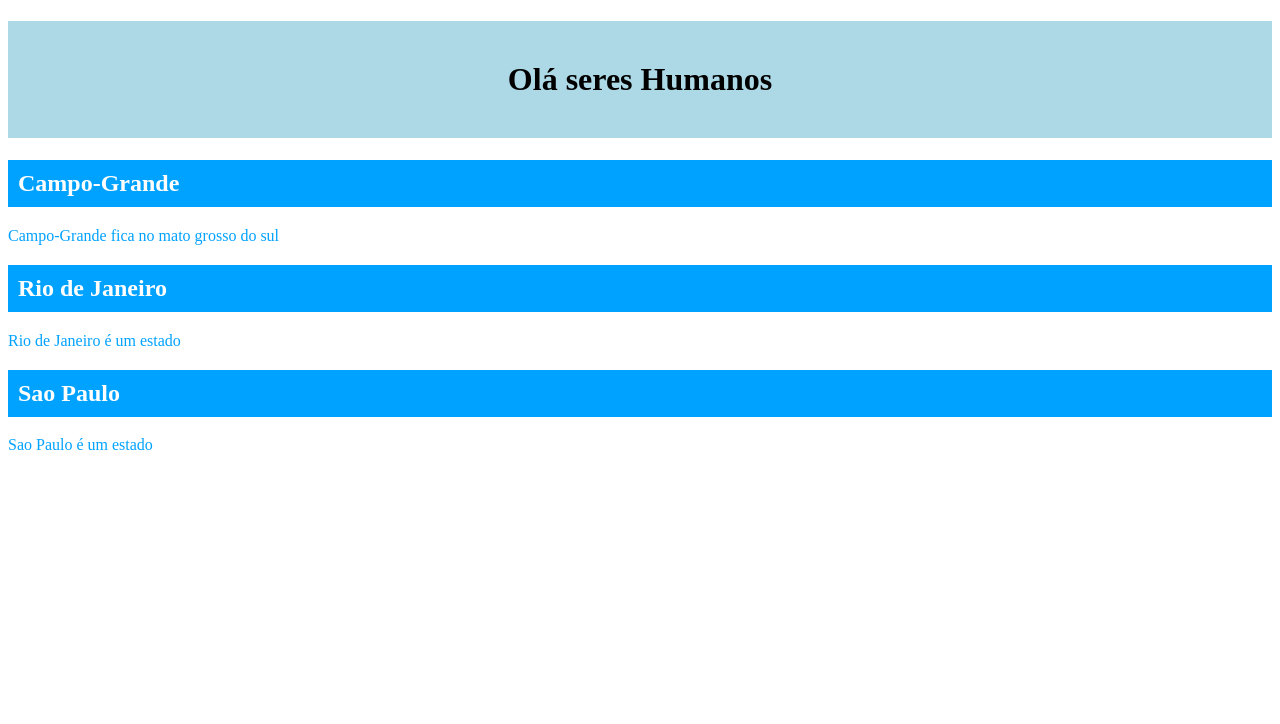
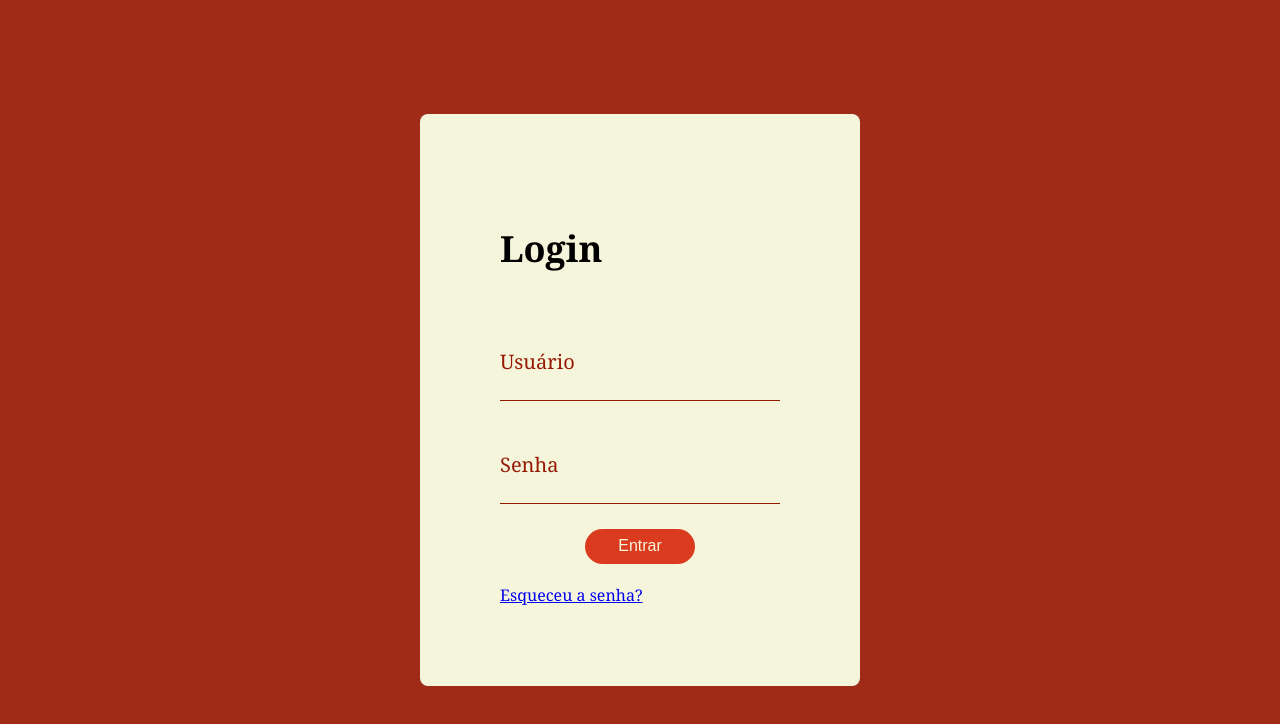
Before and after one commit to mari-barros/desenvelvimento-front, a plain HTML site: page index.html in a window 1280 px wide. Drawn offline with Linux system fonts and the light colour scheme.

Commit message:
aula-02
site lanche

```diff
--- a/index.html
+++ b/index.html
@@ -5,21 +5,44 @@
     <meta http-equiv="X-UA-Compatible" content="IE=edge">
     <meta name="viewport" content="width=device-width, initial-scale=1.0">
     <link rel="stylesheet" href="style.css">
-    <title>Aula 1</title>
+    <title>Nix LiLy</title>
 </head>
 
 <body>
 
-    <h1 id="myHeader"> Olá seres Humanos </h1>
+    <div id="conteiner">
 
-    <h2 class="city"> Campo-Grande</h2>
-    <p>Campo-Grande fica no mato grosso do sul</p>
+        <form class="card">
 
-    <h2 class="city"> Rio de Janeiro</h2>
-    <p>Rio de Janeiro é um estado </p>
+            <div class="card-header">
+                <h2>Login</h2>
+            </div>
 
-    <h2 class="city">Sao Paulo</h2>
-    <p>Sao Paulo é um estado</p>
+            <div class="card-content">
+
+                <div class="card-content-area">
+                    <label for="usuario">Usuário</label>
+                    <input type="text" id="usuario" autocomplete="off">
+                </div>
+
+                <div class="card-content-area">
+                    <label for="password">Senha</label>
+                    <input type="password" id="password" autocomplete="off">
+                </div>
+
+            </div>
+
+            <div class="btn">
+                <button>Entrar</button>
+            </div>
+
+            <div class="card-recuperar">
+                <a href="#" class="recuperar_senha">Esqueceu a senha?</a>
+            </div>
+
+        </form>
+
+    </div>
 
 </body>
 </html>
--- a/style.css
+++ b/style.css
@@ -1,18 +1,76 @@
 *
+body {
 
-#myHeader {
-background-color: lightblue;
-color: black;
-padding: 40px;
-text-align: center;
+    padding: 0;
+    margin: 0;
+    background-color: #a02b17;
+
 }
 
-.city {
-        background-color: rgb(0, 162, 255);
-        color: white;
-        padding: 10px;
+#conteiner{
+    display: flex;
+    align-items: center;
+    justify-content: center;
+    height: 100vh;
+    font-family: Cambria, Cochin, Georgia, Times, 'Times New Roman', serif;
 }
 
-p{
-    color:rgb(0, 162, 255);
+.card{
+    background-color: beige;
+    padding: 80px;
+    border-radius: 8px;
+    width: 280px;
 }
+
+.card-header{
+    margin-top: 12px;
+    padding-bottom: 20px;
+    color: black;
+    font-size: 24px;
+
+}
+
+.card-content label {
+
+    color: #961903;
+    font-size: 20px;
+}
+
+.card-content-area {
+
+    display: flex;
+    flex-direction: column;
+    padding: 25px 0;
+
+}
+.card-content-area input {
+
+    margin-top: 10px;
+    padding:0 5px;
+    background-color: transparent;
+    border:none;
+    border-bottom: 1px solid #961903;
+    outline: none;
+
+}
+
+.btn{
+    display: flex;
+    justify-content: center;
+    margin-bottom: 20px;
+}
+.btn button{
+    background-color: #da3a1e;
+    height: 35px;
+    width: 110px;
+    border: none;
+    border-radius: 50px;
+    color: beige;
+    font-size: 16px;
+    cursor: pointer;
+
+}
+
+.btn button:hover{
+    background-color: #a02b17;
+}
```
